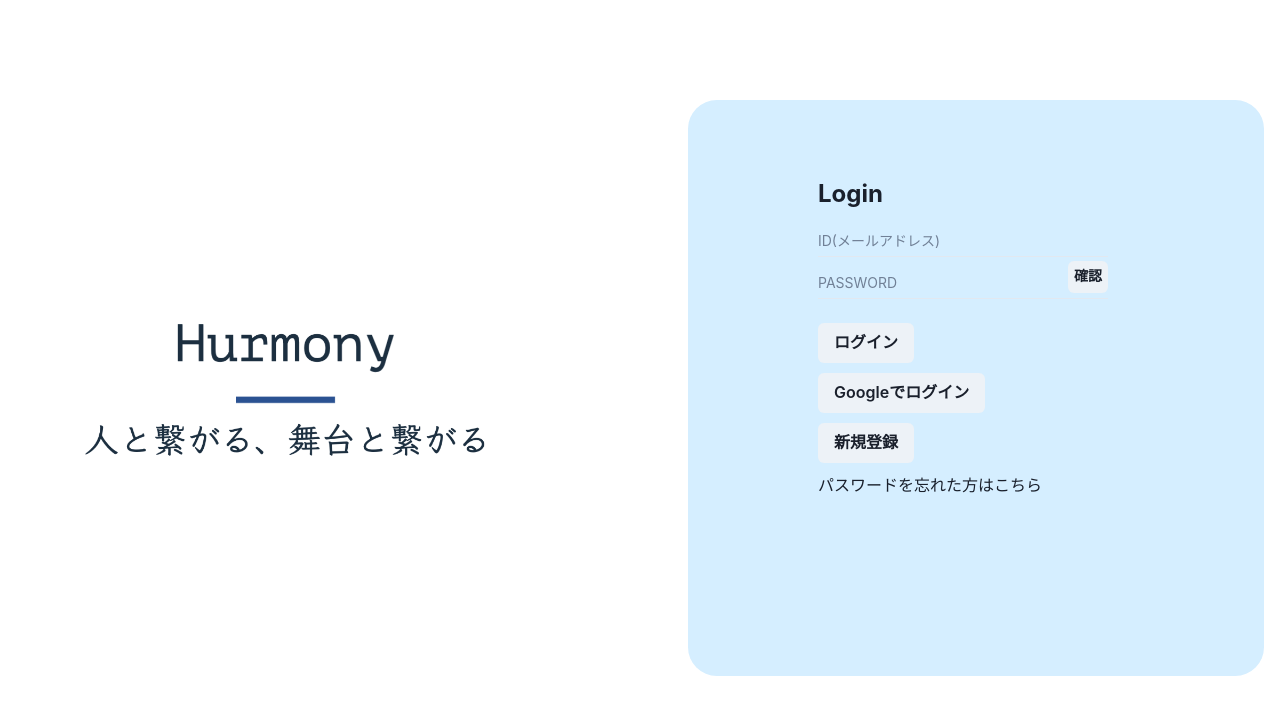
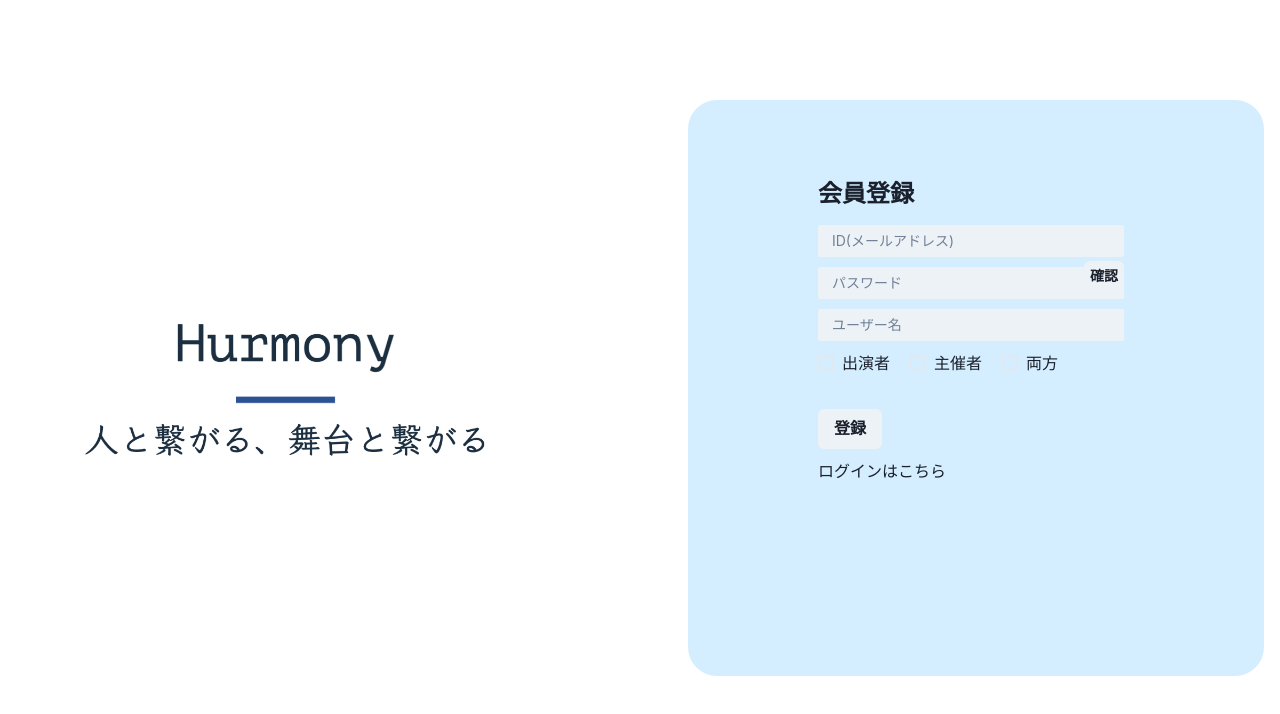
Before and after one commit to BugLizard/hurmony, a Next.js app: page /signup in a window 1280 px wide. Shown: the top 714 px of the page. Built offline with nearby package versions, Linux system fonts and the light colour scheme.

Commit message:
会員登録ページのデザイン作成

```diff
--- a/src/pages/signin.tsx
+++ b/src/pages/signin.tsx
@@ -48,7 +48,7 @@ const Signin = () => {
               placeholder="ID(メールアドレス)"
               size="sm"
               width="auto"
-              variant="flushed"
+              variant="filled"
             />
             <InputGroup size="md">
               <Input
@@ -58,7 +58,7 @@ const Signin = () => {
                 type={passwordShow ? "text" : "password"}
                 size="sm"
                 width="auto"
-                variant="flushed"
+                variant="filled"
               />
               <InputRightElement>
                 <Button size="sm" onClick={handlePasswordClick}>
--- a/src/pages/signup.tsx
+++ b/src/pages/signup.tsx
@@ -1,11 +1,14 @@
 import {
   Box,
   Button,
+  Checkbox,
+  CheckboxGroup,
   FormControl,
   Heading,
   Input,
   InputGroup,
   InputRightElement,
+  Stack,
   Text,
 } from "@chakra-ui/react";
 import NextImage from "next/image";
@@ -40,7 +43,7 @@ const Signup = () => {
         <Box boxSize="-webkit-fit-content" mb="25px" marginLeft="130px">
           <FormControl>
             <Heading marginTop="5rem" fontSize="2xl">
-              Login
+              会員登録
             </Heading>
             <Input
               marginTop="1rem"
@@ -48,17 +51,17 @@ const Signup = () => {
               placeholder="ID(メールアドレス)"
               size="sm"
               width="auto"
-              variant="flushed"
+              variant="filled"
             />
             <InputGroup size="md">
               <Input
                 marginTop="10px"
                 pr="4.5rem"
-                placeholder="PASSWORD"
+                placeholder="パスワード"
                 type={passwordShow ? "text" : "password"}
                 size="sm"
                 width="auto"
-                variant="flushed"
+                variant="filled"
               />
               <InputRightElement>
                 <Button size="sm" onClick={handlePasswordClick}>
@@ -66,17 +69,31 @@ const Signup = () => {
                 </Button>
               </InputRightElement>
             </InputGroup>
+            <Input
+              marginTop="10px"
+              pr="4.5rem"
+              placeholder="ユーザー名"
+              size="sm"
+              width="auto"
+              variant="filled"
+            />
+            <CheckboxGroup>
+              <Stack
+                spacing={[1, 5]}
+                direction={["column", "row"]}
+                marginTop="10px"
+              >
+                <Checkbox value="出演者">出演者</Checkbox>
+                <Checkbox value="主催者">主催者</Checkbox>
+                <Checkbox value="両方">両方</Checkbox>
+              </Stack>
+            </CheckboxGroup>
             <br />
             <Box marginLeft="3rem" display="contents">
-              <Button>ログイン</Button>
+              <Button marginTop="10px">登録</Button>
               <br />
-              <Button marginTop="10px" marginRight="10px">
-                Googleでログイン
-              </Button>
-              <br />
-              <Button marginTop="10px">新規登録</Button>
               <Text marginTop="10px" fontSize="1xs">
-                パスワードを忘れた方はこちら
+                ログインはこちら
               </Text>
             </Box>
           </FormControl>
```
